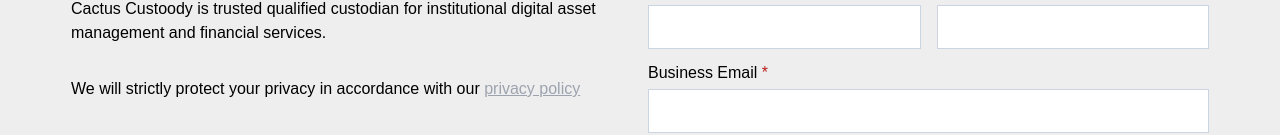
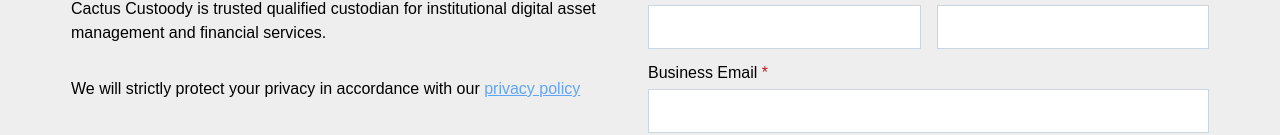
Before and after one commit to CryptoNinja1210/crypto-site, a React (Vite) app: page /contacts in a window 1280 px wide. Shown: the part 672-807 px from the top of the page. Built offline with nearby package versions, Linux system fonts and the light colour scheme; a web font is replaced by a local one.

Commit message:
color [contacts]

```diff
--- a/src/pages/Contats/index.jsx
+++ b/src/pages/Contats/index.jsx
@@ -71,7 +71,7 @@
                 Cactus Custoody is trusted qualified custodian for institutional digital asset management and financial services.
               </p>
               <p className="py-4">
-                We will strictly protect your privacy in accordance with our <a className="underline text-gray-400" href="#policy">privacy policy</a>
+                We will strictly protect your privacy in accordance with our <a className="underline text-blue-400" href="#policy">privacy policy</a>
               </p>
             </div>
             <div>
@@ -163,6 +163,7 @@
           <div className="mb-3">
             <label className=""> Message (optional)</label>
             <InputBase
+            className="focus:outline-black"
               id="user_message"
               multiline
               rows={7}
@@ -172,9 +173,6 @@
                 width: "100%",
                 height: "200px",
                 border: "1px solid #CAD0D8",
-                "&:focus": {
-                  borderColor: "black",
-                },
                 borderRadius: "10px",
                 background: "#F9FBFF",
                 boxSizing: "border-box",
```
